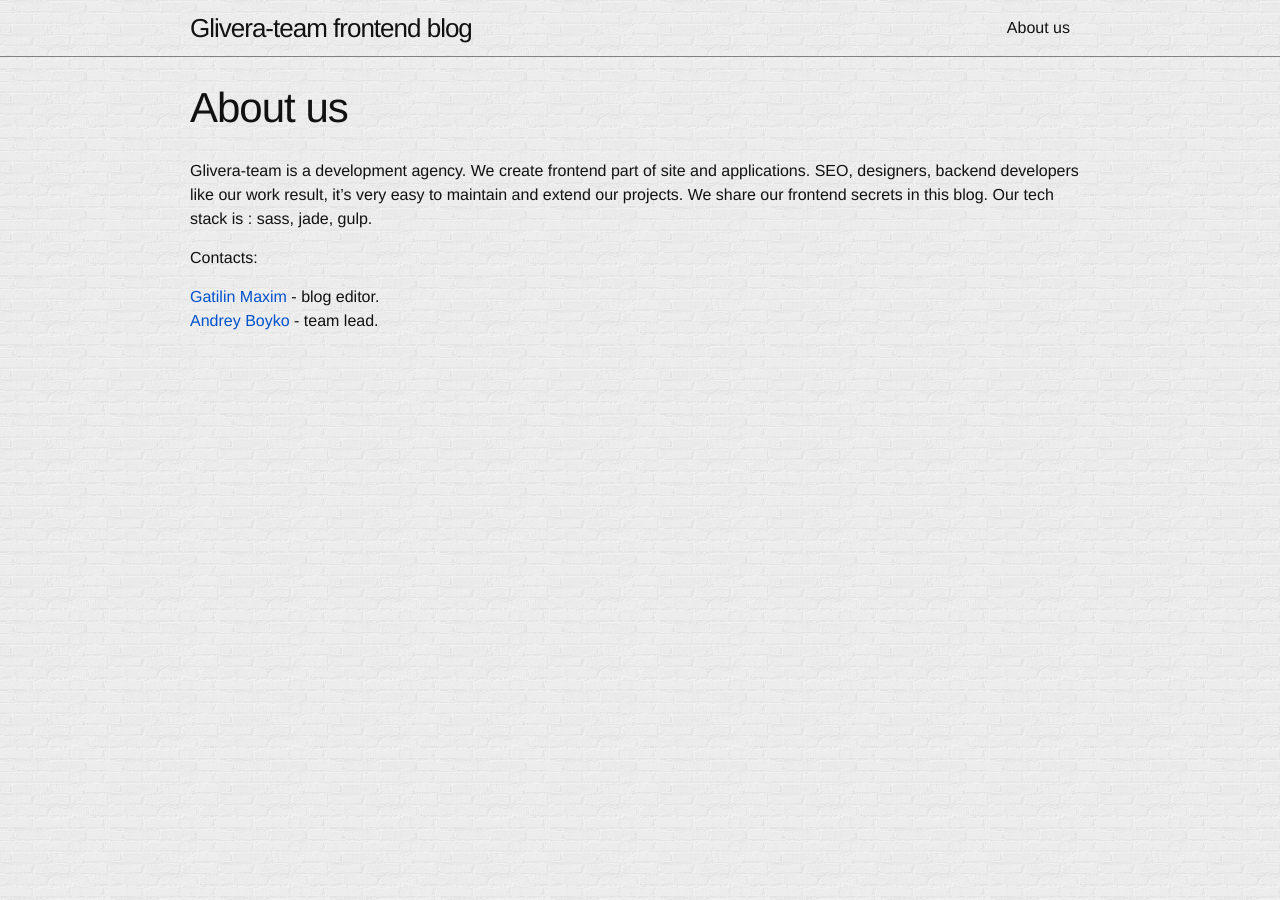
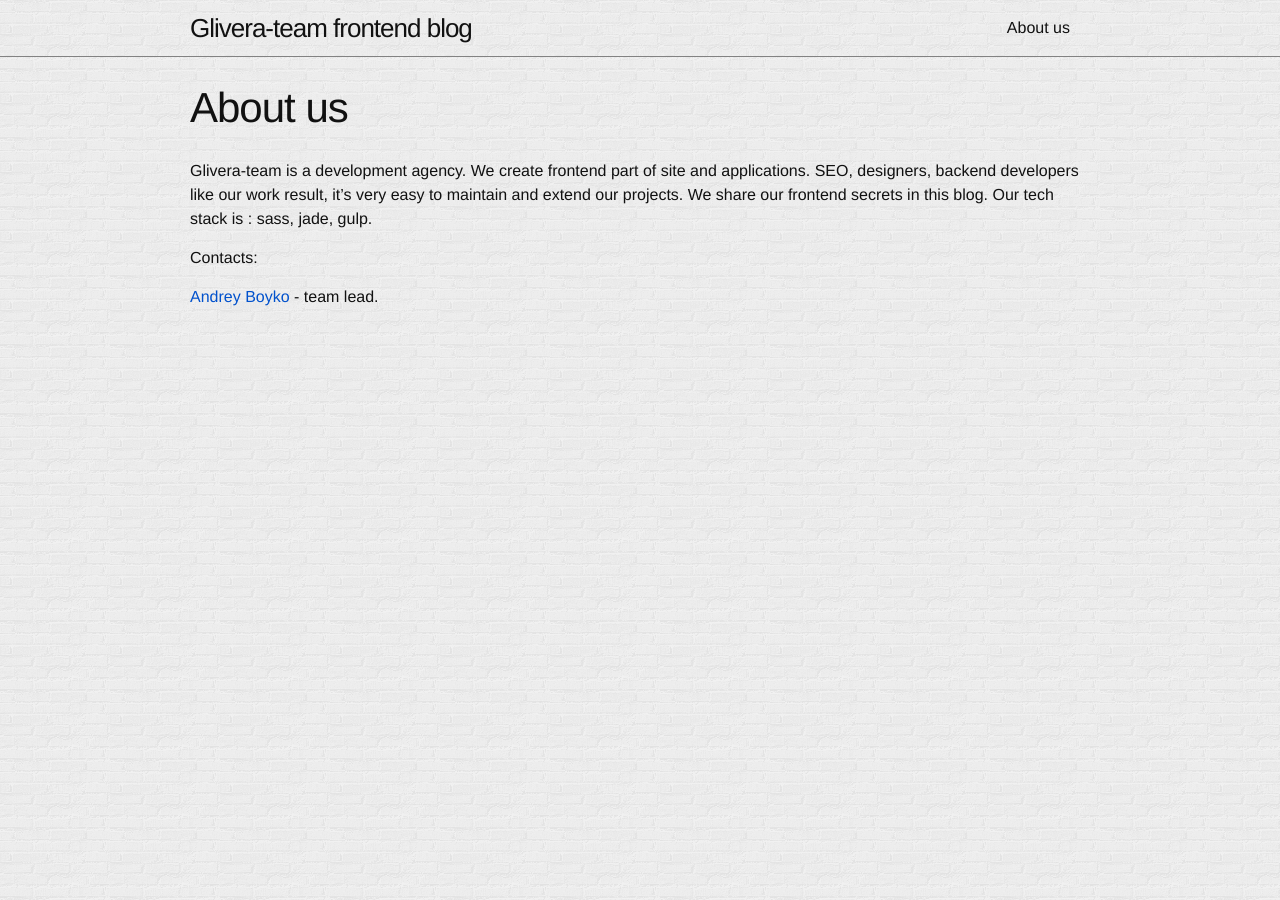
Before and after one commit to glivera-team/glivera-team.github.io, a Jekyll site: the page built from about_eng.md, in a window 1280 px wide. Built offline with Jekyll 4.4.1, drawn with Linux system fonts in a browser that asks for light colours.

Commit message:
Update about_eng.md

```diff
--- a/about_eng.md
+++ b/about_eng.md
@@ -9,6 +9,4 @@ Glivera-team is a development agency. We create frontend part of site and applic
 
 Contacts:
 
-<a href="https://twitter.com/gatilin2222" target="_blank">Gatilin Maxim</a> - blog editor.
-<br/>
 <a href="https://twitter.com/glivera" target="_blank">Andrey Boyko</a> - team lead.
```
